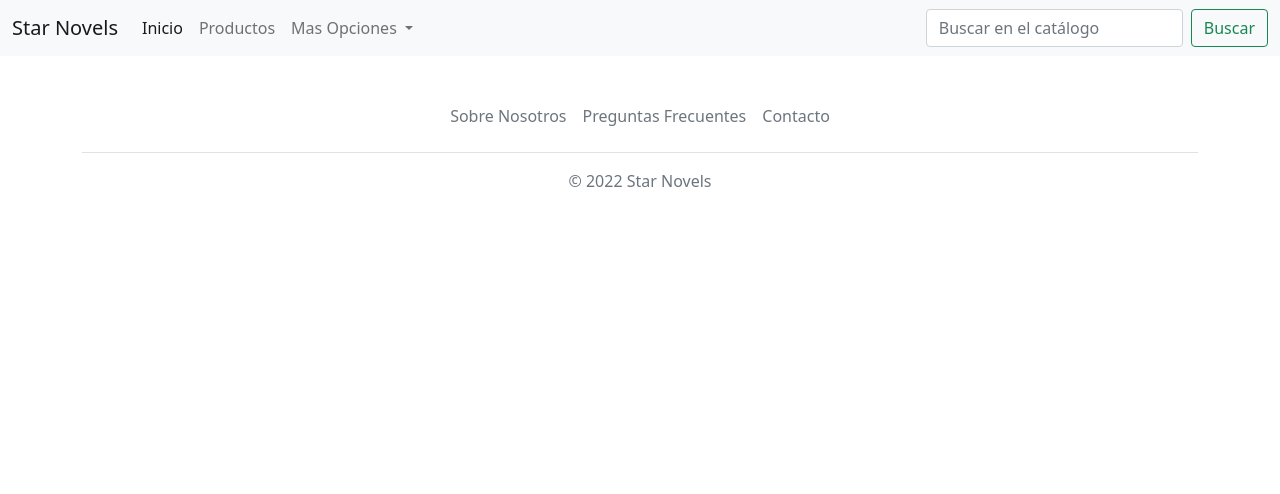
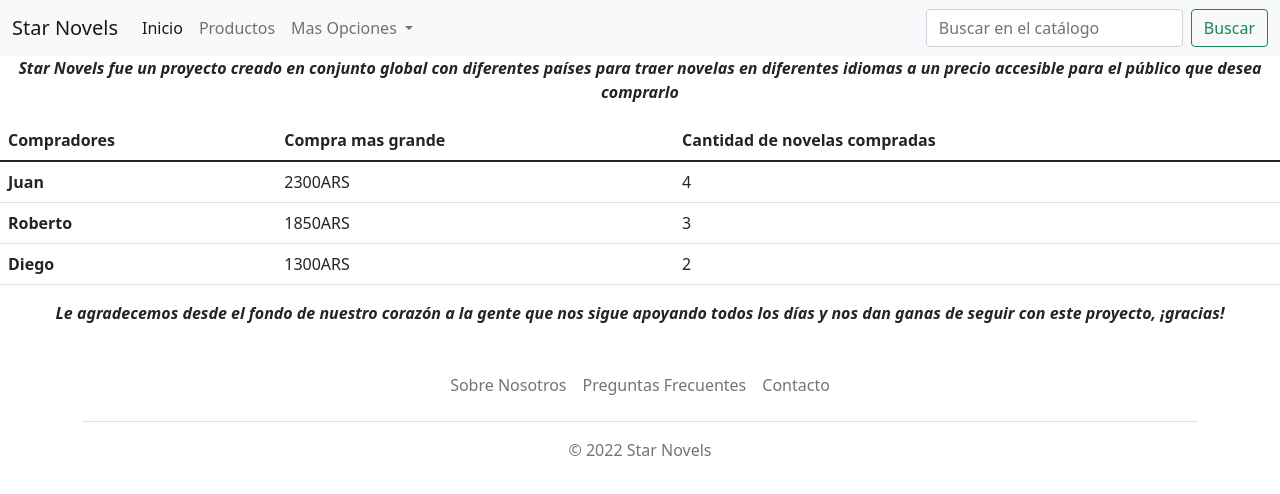
Before and after one commit to Takamioz/curso-coder-bootstrap, a plain HTML site: page pages/about-us.html in a window 1280 px wide. Drawn offline with Linux system fonts and the light colour scheme.

Commit message:
aterminado about-us y faq

```diff
--- a/pages/about-us.html
+++ b/pages/about-us.html
@@ -52,12 +52,37 @@
         </div>
     </nav>
 
-    <header>
-
-    </header>
-
     <main>
-
+        <p class="fst-italic fw-bold text-center"> Star Novels fue un proyecto creado en conjunto global con diferentes países para
+            traer novelas en diferentes idiomas a un precio accesible para el público que desea comprarlo </p>
+        <table class="table">
+            <thead>
+                <tr>
+                    <th scope="col">Compradores</th>
+                    <th scope="col">Compra mas grande</th>
+                    <th scope="col">Cantidad de novelas compradas</th>
+                </tr>
+            </thead>
+            <tbody>
+                <tr>
+                    <th scope="row">Juan</th>
+                    <td>2300ARS</td>
+                    <td>4</td>
+                </tr>
+                <tr>
+                    <th scope="row">Roberto</th>
+                    <td>1850ARS</td>
+                    <td>3</td>
+                </tr>
+                <tr>
+                    <th scope="row">Diego</th>
+                    <td>1300ARS</td>
+                    <td>2</td>
+                </tr>
+            </tbody>
+        </table>
+        <p class="fst-italic fw-bold text-center">Le agradecemos desde el fondo de nuestro corazón a la gente que nos sigue apoyando
+            todos los días y nos dan ganas de seguir con este proyecto, ¡gracias!</p>
     </main>
 
     <div class="container">
```
Also changed, not shown: pages/faq.html (+9 -5 lines).
